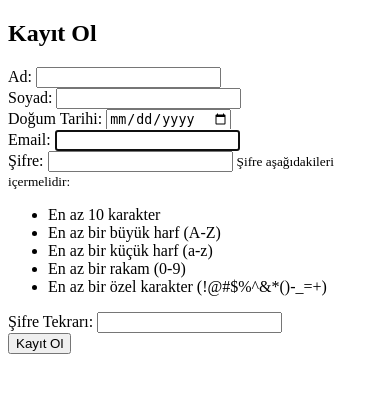
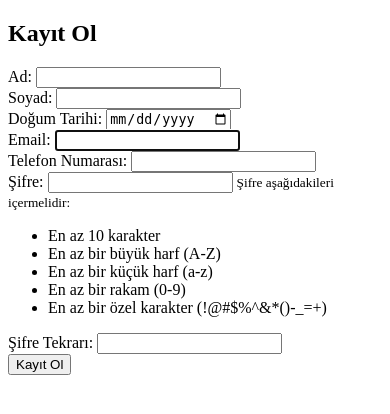
Before and after one commit to selinozluk/yemeksepeti_clone, a Django app: page /users/register/ in a window 390 px wide. Shown: the top 414 px of the page. Run offline with Django 5.2, Linux system fonts and the light colour scheme.

Commit message:
Add phone number field to registration form

```diff
--- a/users/templates/users/register.html
+++ b/users/templates/users/register.html
@@ -1,4 +1,3 @@
-<!-- users/templates/users/register.html -->
 <!DOCTYPE html>
 <html>
 <head>
@@ -31,6 +30,11 @@
             {{ form.email.errors }}
         </div>
         <div>
+            <label for="id_phone_number">Telefon Numarası:</label>
+            {{ form.phone_number }}  <!-- Telefon numarası alanı eklendi -->
+            {{ form.phone_number.errors }}
+        </div>
+        <div>
             <label for="id_password1">Şifre:</label>
             {{ form.password1 }}
             {{ form.password1.errors }}
```
